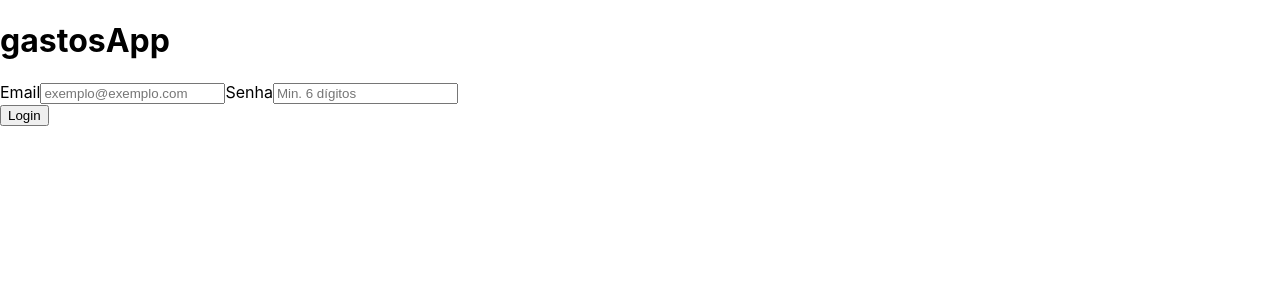
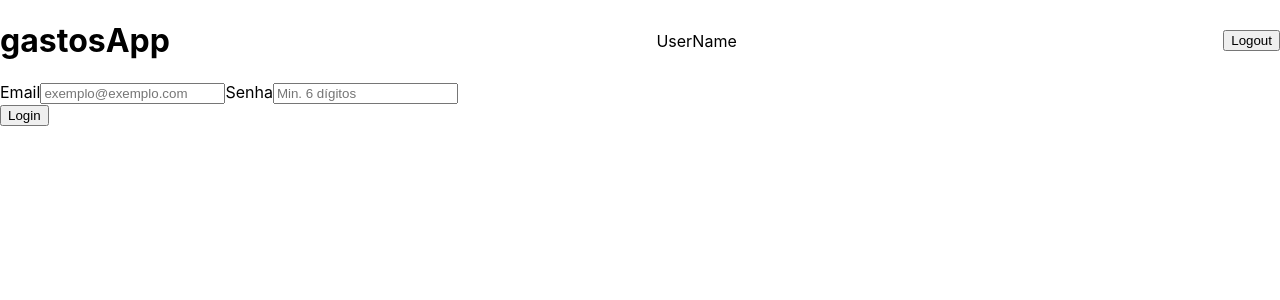
Before and after one commit to IgorBrizack/GastosApp, a React (Create React App) app in the folder frontend/: page /login in a window 1280 px wide. Shown: the top 300 px of the page. Built offline with nearby package versions, Linux system fonts and the light colour scheme.

Commit message:
feat: added some css for the userscreen

```diff
--- a/frontend/src/App.css
+++ /dev/null
@@ -1,38 +0,0 @@
-.App {
-  text-align: center;
-}
-
-.App-logo {
-  height: 40vmin;
-  pointer-events: none;
-}
-
-@media (prefers-reduced-motion: no-preference) {
-  .App-logo {
-    animation: App-logo-spin infinite 20s linear;
-  }
-}
-
-.App-header {
-  background-color: #282c34;
-  min-height: 100vh;
-  display: flex;
-  flex-direction: column;
-  align-items: center;
-  justify-content: center;
-  font-size: calc(10px + 2vmin);
-  color: white;
-}
-
-.App-link {
-  color: #61dafb;
-}
-
-@keyframes App-logo-spin {
-  from {
-    transform: rotate(0deg);
-  }
-  to {
-    transform: rotate(360deg);
-  }
-}
--- a/frontend/src/App.jsx
+++ b/frontend/src/App.jsx
@@ -1,7 +1,6 @@
 import React from 'react';
 import { Route, Routes, Navigate } from 'react-router-dom';
 import UserProvider from './contexts/UserProvider';
-import './App.css';
 import Login from './pages/Login';
 import MainUserScreen from './pages/MainUserScreen';
 
--- a/frontend/src/components/Header.jsx
+++ b/frontend/src/components/Header.jsx
@@ -2,10 +2,12 @@ import React from 'react';
 
 function Header() {
   return (
-    <div>
+    <div className="header-main-container">
       <h1>
         gastosApp
       </h1>
+      <p>UserName</p>
+      <button type="button">Logout</button>
     </div>
   );
 }
--- a/frontend/src/style.css
+++ b/frontend/src/style.css
@@ -2,3 +2,10 @@
   width: 300px;
   border-style: solid;
 }
+
+.header-main-container {
+  display: flex;
+  width: 100%;
+  justify-content: space-between;
+  align-items: center;
+}
```
